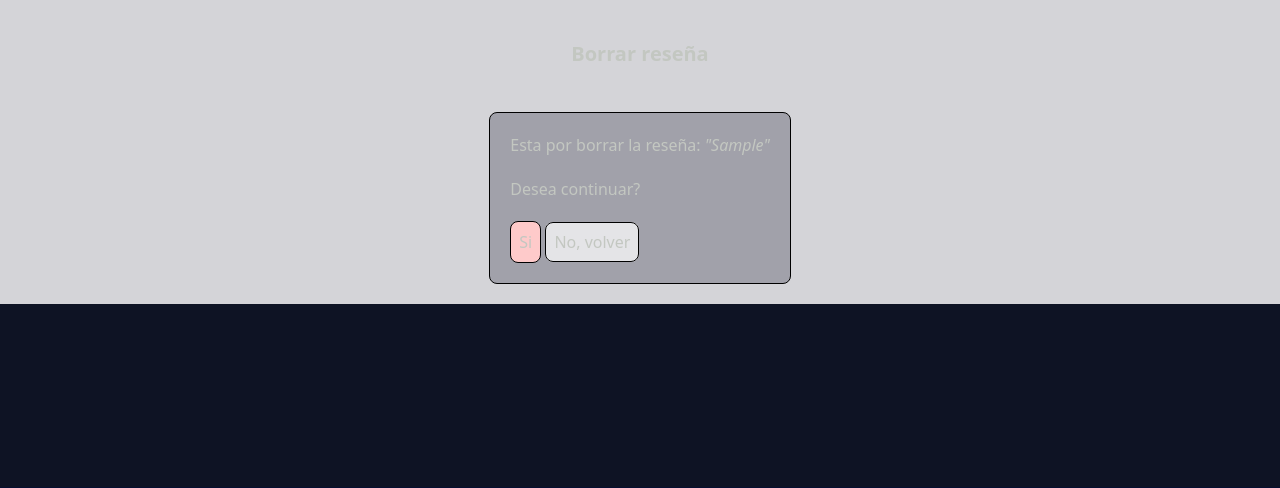
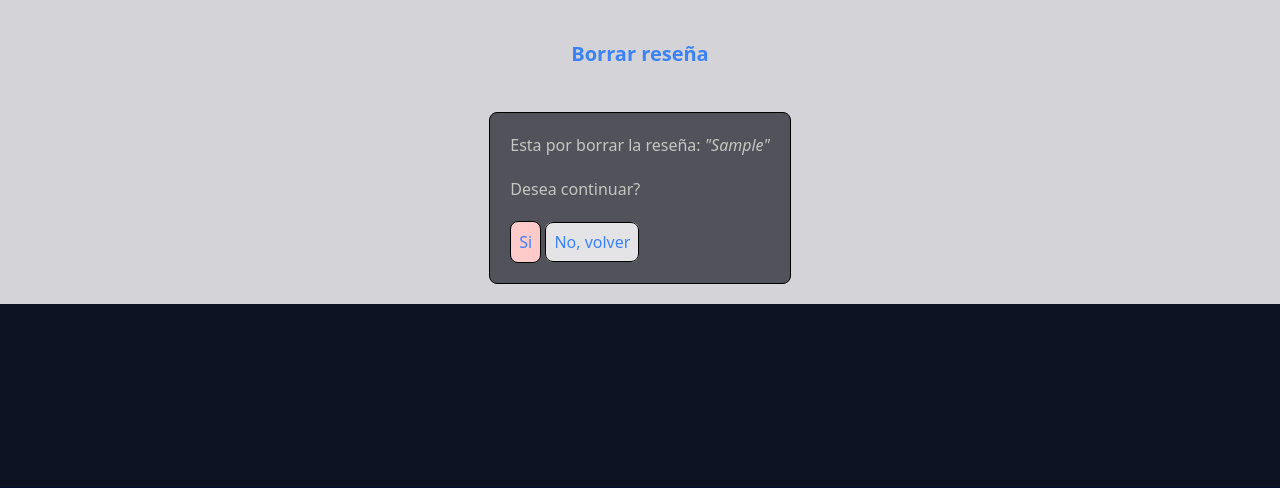
Before and after one commit to sebasMaldonado10/django_videojuegos, a Django app: page /borrarResena/1/ in a window 1280 px wide. Shown: the part 96-584 px from the top of the page. Run offline with Django 5.2, Linux system fonts and the light colour scheme; a user stored in the database is signed in; tables that the repository leaves empty hold one stand-in row (values such as "Sample post"); some libraries are stand-ins or nearby versions.

Commit message:
agrego estilos

```diff
--- a/juegos/templates/juegos/borrar_resena.html
+++ b/juegos/templates/juegos/borrar_resena.html
@@ -4,17 +4,17 @@
 
 {% block body %}
     <section class="bg-zinc-300 gap-6 px-10 py-5 flex flex-col justify-center items-center text-center">
-        <h1 class="font-lg text-xl font-bold py-5">
+        <h1 class="text-blue-500 font-lg text-xl font-bold py-5">
             Borrar reseña
         </h1>
 
-        <form class="flex flex-col items-start gap-5 border border-black p-5 rounded-lg bg-zinc-400" method="POST">
+        <form class="flex flex-col items-start gap-5 border border-black p-5 rounded-lg bg-zinc-600" method="POST">
             {% csrf_token %}
             <h1>Esta por borrar la reseña: <i>"{{ resena.comentario }}"</i></h1>
             <p>Desea continuar?</p>
             <div>
-                <button class="border border-black p-2 rounded-lg bg-red-200" type="submit">Si</button>
-                <a href="{% url 'resenas' %}" class="border border-black p-2 rounded-lg bg-zinc-200">No, volver</a>
+                <button class="text-blue-500 border border-black p-2 rounded-lg bg-red-200" type="submit">Si</button>
+                <a href="{% url 'resenas' %}" class="text-blue-500 border border-black p-2 rounded-lg bg-zinc-200">No, volver</a>
             </div>
         </form>
 
--- a/juegos/templates/juegos/crear_juego.html
+++ b/juegos/templates/juegos/crear_juego.html
@@ -4,15 +4,15 @@
 
 {% block body %}
     <section class="bg-zinc-300 gap-6 px-10 py-5 flex flex-col justify-center items-center text-center">
-        <h1 class="font-lg text-xl font-bold py-5">
+        <h1 class="text-blue-500 font-lg text-xl font-bold py-5">
             Agregar juego
         </h1>
 
-        <form class="flex flex-col items-start gap-5 border border-black p-5 rounded-lg bg-zinc-400" method="POST" enctype="multipart/form-data">
+        <form class="flex flex-col items-start gap-5 border border-black p-5 rounded-lg bg-zinc-600" method="POST" enctype="multipart/form-data">
             {% csrf_token %}
             {{ form.as_p }}
 
-            <button class="border border-black p-2 rounded-lg bg-zinc-200" type="submit">Guardar</button>
+            <button class="text-blue-500 border border-black p-2 rounded-lg bg-zinc-200" type="submit">Guardar</button>
         </form>
 
     </section>
--- a/juegos/templates/juegos/crear_resena.html
+++ b/juegos/templates/juegos/crear_resena.html
@@ -4,15 +4,15 @@
 
 {% block body %}
     <section class="bg-zinc-300 gap-6 px-10 py-5 flex flex-col justify-center items-center text-center">
-        <h1 class="font-lg text-xl font-bold py-5">
+        <h1 class="text-blue-500 font-lg text-xl font-bold py-5">
             Agregar reseña
         </h1>
 
-        <form class="flex flex-col items-start gap-5 border border-black p-5 rounded-lg bg-zinc-400" method="POST">
+        <form class="flex flex-col items-start gap-5 border border-black p-5 rounded-lg bg-zinc-600" method="POST">
             {% csrf_token %}
             {{ form.as_p }}
 
-            <button class="border border-black p-2 rounded-lg bg-zinc-200" type="submit">Guardar</button>
+            <button class="text-blue-500 border border-black p-2 rounded-lg bg-zinc-200" type="submit">Guardar</button>
         </form>
 
     </section>
--- a/juegos/templates/juegos/editar_resena.html
+++ b/juegos/templates/juegos/editar_resena.html
@@ -3,16 +3,16 @@
 {% block title %} Editar reseña {% endblock %}
 
 {% block body %}
-    <section class="bg-zinc-300 gap-6 px-10 py-5 flex flex-col justify-center items-center text-center">
+    <section class="text-blue-500 bg-zinc-300 gap-6 px-10 py-5 flex flex-col justify-center items-center text-center">
         <h1 class="font-lg text-xl font-bold py-5">
             Modificar reseña
         </h1>
 
-        <form class="flex flex-col items-start gap-5 border border-black p-5 rounded-lg bg-zinc-400" method="POST">
+        <form class="flex flex-col items-start gap-5 border border-black p-5 rounded-lg bg-zinc-600" method="POST">
             {% csrf_token %}
             {{ form.as_p }}
 
-            <button class="border border-black p-2 rounded-lg bg-zinc-200" type="submit">Guardar cambios</button>
+            <button class="text-blue-500 border border-black p-2 rounded-lg bg-zinc-200" type="submit">Guardar cambios</button>
         </form>
 
     </section>
```
